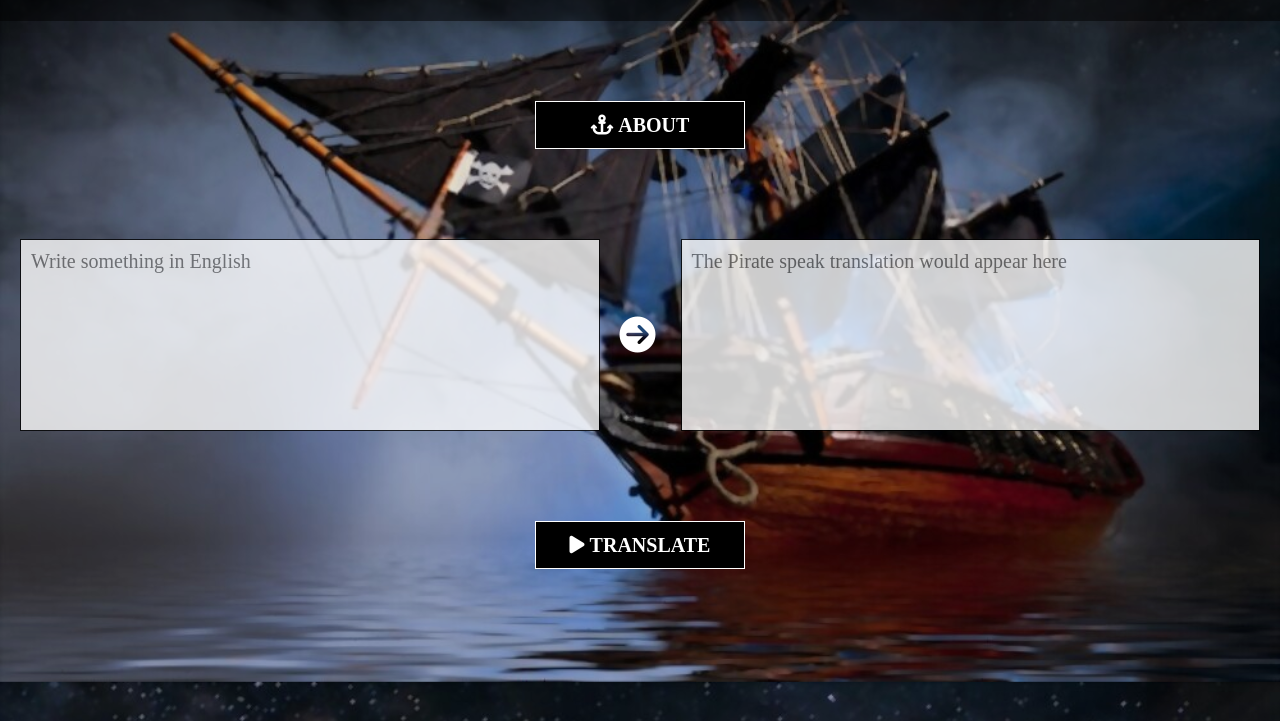
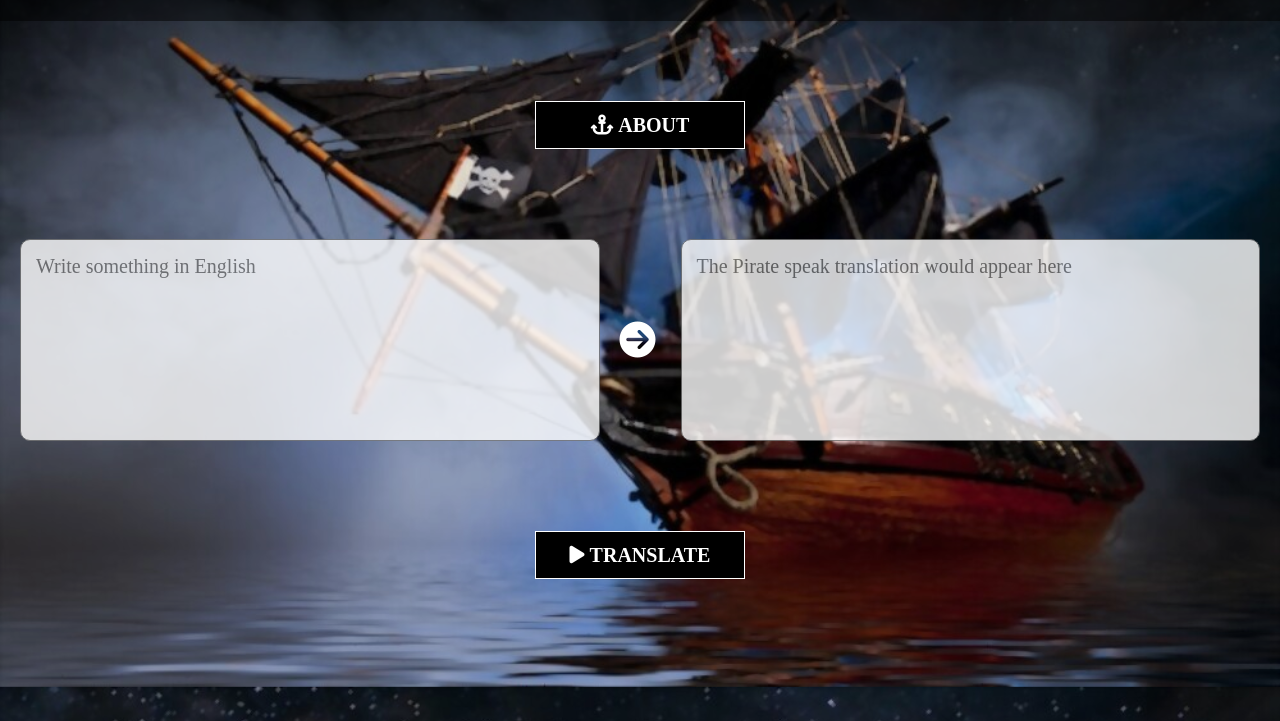
Before and after one commit to Gokul-Gopi/Pirate-Speak-Translator, a plain HTML site: page index.html in a window 1280 px wide. Shown: the part 79-800 px from the top of the page. Drawn offline with Linux system fonts and the light colour scheme; a web font is replaced by a local one.

Commit message:
style: chnages in textArea

```diff
--- a/style.css
+++ b/style.css
@@ -39,8 +39,8 @@ section{
     font-size: 20px;
     font-weight: 200;
     opacity: 0.8;
-    padding: 10px;
-    border: 1px solid black;
+    padding: 15px;
+    border-radius: 10px;
     /* box-shadow: 15px 9px 22px 5px black; */
 }
 
@@ -86,6 +86,7 @@ section{
 textarea{
     resize: none;
 }
+
 textarea:focus{
     outline: none;
 }
```
